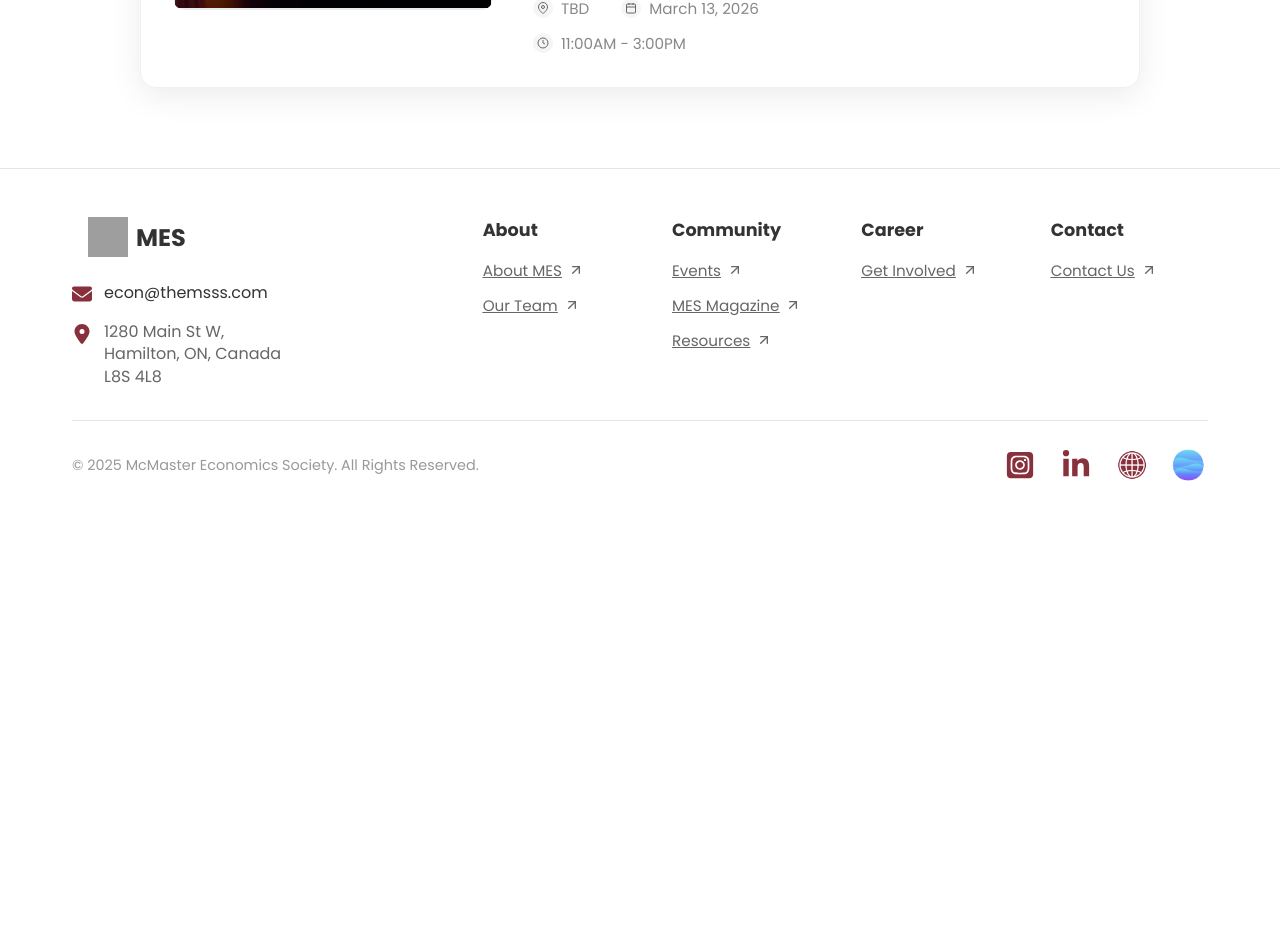
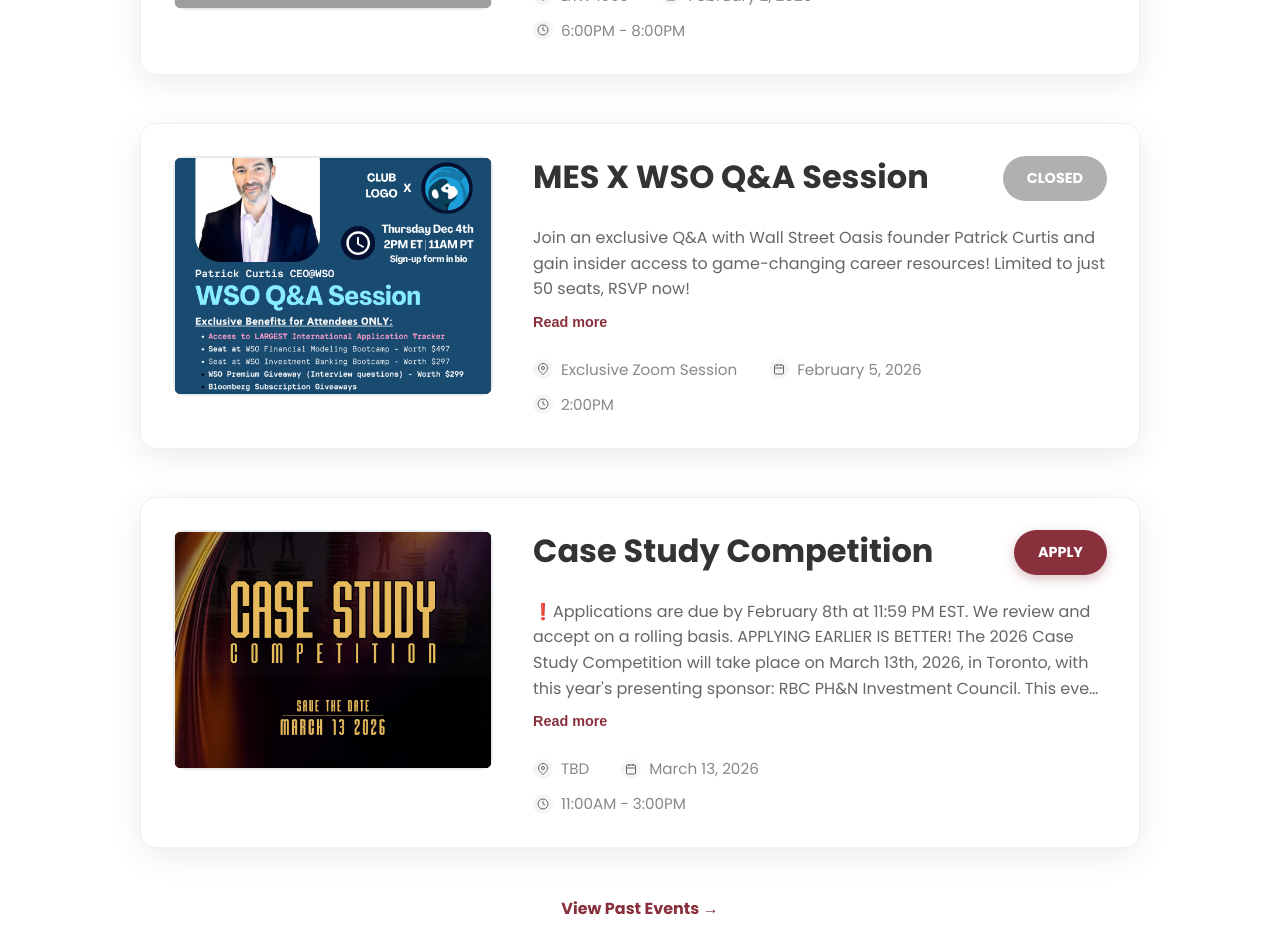
Before and after one commit to McMaster-Economics-Society/mes-website, a Next.js app: page /events in a window 1280 px wide. Shown: the part 620-1572 px from the top of the page. Before the commit the page ends 1129 px from the top, so only its background shows below. Built offline with nearby package versions, Linux system fonts and the light colour scheme; grey boxes are pictures that could not be loaded.

Commit message:
update: add the rational choice pdf v2

```diff
--- a/src/app/components/LatestEvent.module.css
+++ b/src/app/components/LatestEvent.module.css
@@ -140,6 +140,19 @@
     box-shadow: 0 6px 16px rgba(137, 48, 61, 0.4);
     background: #7a2a35;
     text-decoration: none;
+}
+
+.rsvpButtonDisabled {
+    background: #b0b0b0;
+    color: white;
+    padding: 0.75rem 1.5rem;
+    border-radius: 25px;
+    font-weight: 600;
+    font-size: 0.9rem;
+    white-space: nowrap;
+    display: inline-flex;
+    align-items: center;
+    cursor: not-allowed;
 }
 
 .eventDescription {
--- a/src/app/data/events-database.js
+++ b/src/app/data/events-database.js
@@ -1,43 +1,61 @@
-export const allEvents = [
-  // {
-  //   id: 1,
-  //   title: "The Rational Choice's Magazine Launch Party",
-  //   description:
-  //     "Please join us at the launch party for the 1st issue of The Rational Choice!!",
-  //   location: "LRW 1003",
-  //   date: "February 2, 2026",
-  //   time: "6:00PM - 8:00PM",
-  //   image: "/event-images/launch_party_event.png",
-  //   imageAlt: "Career fair with students and employers",
-  //   rsvpUrl: "https://forms.gle/9V5fZqBJ3xrPxxZ68",
-  //   rsvpType: "default", // "bounce" for Bounce Life button, "default" for standard RSVP
-  // },
-  // {
-  //   id: 2,
-  //   title: "MES X WSO Q&A Session",
-  //   description:
-  //     "Join an exclusive Q&A with Wall Street Oasis founder Patrick Curtis and gain insider access to game-changing career resources! Limited to just 50 seats, RSVP now!",
-  //   location: "Exclusive Zoom Session",
-  //   date: "February 5, 2026",
-  //   time: "2:00PM",
-  //   image: "/event-images/wso-event.png",
-  //   imageAlt: "Q&A session with Wall Street Oasis founder",
-  //   rsvpUrl:
-  //     "https://docs.google.com/forms/d/e/1FAIpQLSfT9Bqi_bzficpWx31VMl5Eegru6R8B8jryjQgH-Hc-FwAQMA/viewform",
-  //   rsvpType: "default", // "bounce" for Bounce Life button, "default" for standard RSVP
-  // },
+const allEvents = [
   {
     id: 1,
+    title: "The Rational Choice's Magazine Launch Party",
+    description:
+      "Please join us at the launch party for the 1st issue of The Rational Choice!!",
+    location: "LRW 1003",
+    date: "February 2, 2026",
+    eventDate: "2026-02-02",
+    time: "6:00PM - 8:00PM",
+    image: "/event-images/launch_party_event.png",
+    imageAlt: "Career fair with students and employers",
+    link: "https://forms.gle/9V5fZqBJ3xrPxxZ68",
+    buttonType: "rsvp",
+    closed: true,
+  },
+  {
+    id: 2,
+    title: "MES X WSO Q&A Session",
+    description:
+      "Join an exclusive Q&A with Wall Street Oasis founder Patrick Curtis and gain insider access to game-changing career resources! Limited to just 50 seats, RSVP now!",
+    location: "Exclusive Zoom Session",
+    date: "February 5, 2026",
+    eventDate: "2026-02-05",
+    time: "2:00PM",
+    image: "/event-images/wso-event.png",
+    imageAlt: "Q&A session with Wall Street Oasis founder",
+    link: "https://docs.google.com/forms/d/e/1FAIpQLSfT9Bqi_bzficpWx31VMl5Eegru6R8B8jryjQgH-Hc-FwAQMA/viewform",
+    buttonType: "rsvp",
+    closed: true,
+  },
+  {
+    id: 3,
     title: "Case Study Competition",
     description:
-      "❗Applications are due by February 8th at 11:59 PM EST. We review and accept on a rolling basis. APPLYING EARLIER IS BETTER! \n\nThe 2026 Case Study Competition will take place on March 13th, 2026, in Toronto, with this year’s presenting sponsor: RBC PH&N Investment Council. \n\nThis event is open to undergraduate students from any university or program who have an interest in economics, public policy, consulting, or data-driven problem solving. \n\n Participants will act as policy analysts, receiving the full case package on the day of the competition. Teams will work under time pressure to analyze real economic data, develop recommendations, and present their solutions to a panel of high-profile judges, including industry professionals and academic experts. The competition also features panels, networking opportunities, and direct interaction with practitioners from economics, finance, and related fields. \n\nIn preparation for the competition, MES will host a series of training workshops covering key frameworks, presentation skills, and mock cases. These workshops are optional for non-McMaster students but will be available to all accepted participants. This event provides students with hands-on experience in economic problem-solving, public policy evaluation, and professional presentation skills in a competitive, supportive environment.",
+      "❗Applications are due by February 8th at 11:59 PM EST. We review and accept on a rolling basis. APPLYING EARLIER IS BETTER! \n\nThe 2026 Case Study Competition will take place on March 13th, 2026, in Toronto, with this year's presenting sponsor: RBC PH&N Investment Council. \n\nThis event is open to undergraduate students from any university or program who have an interest in economics, public policy, consulting, or data-driven problem solving. \n\n Participants will act as policy analysts, receiving the full case package on the day of the competition. Teams will work under time pressure to analyze real economic data, develop recommendations, and present their solutions to a panel of high-profile judges, including industry professionals and academic experts. The competition also features panels, networking opportunities, and direct interaction with practitioners from economics, finance, and related fields. \n\nIn preparation for the competition, MES will host a series of training workshops covering key frameworks, presentation skills, and mock cases. These workshops are optional for non-McMaster students but will be available to all accepted participants. This event provides students with hands-on experience in economic problem-solving, public policy evaluation, and professional presentation skills in a competitive, supportive environment.",
     location: "TBD",
     date: "March 13, 2026",
+    eventDate: "2026-03-13",
     time: "11:00AM - 3:00PM",
     image: "/event-images/case-study-event.png",
     imageAlt: "Case Study Competition",
-    rsvpUrl:
-      "https://docs.google.com/forms/d/e/1FAIpQLSeW8pu3X9oiqctkzPZAhRUEe1i4JY6f-LYQ86u2REcln3-KzQ/viewform",
-    rsvpType: "default", // "bounce" for Bounce Life button, "default" for standard RSVP
+    link: "https://docs.google.com/forms/d/e/1FAIpQLSeW8pu3X9oiqctkzPZAhRUEe1i4JY6f-LYQ86u2REcln3-KzQ/viewform",
+    buttonType: "apply",
+    closed: false,
   },
 ];
+
+// Filter events at build time based on the current date
+const today = new Date();
+today.setHours(0, 0, 0, 0);
+
+export const upcomingEvents = allEvents.filter(
+  (event) => new Date(event.eventDate + "T23:59:59") >= today,
+);
+
+export const pastEvents = allEvents.filter(
+  (event) => new Date(event.eventDate + "T23:59:59") < today,
+);
+
+export { allEvents };
--- a/src/app/events/EventsPage.module.css
+++ b/src/app/events/EventsPage.module.css
@@ -166,6 +166,19 @@
     text-decoration: none;
 }
 
+.rsvpButtonDisabled {
+    background: #b0b0b0;
+    color: white;
+    padding: 0.75rem 1.5rem;
+    border-radius: 25px;
+    font-weight: 600;
+    font-size: 0.9rem;
+    white-space: nowrap;
+    display: inline-flex;
+    align-items: center;
+    cursor: not-allowed;
+}
+
 .eventDescription {
     color: #666666;
     line-height: 1.6;
@@ -263,6 +276,31 @@
     box-shadow: 0 6px 20px rgba(137, 48, 61, 0.3);
 }
 
+.noEvents {
+    text-align: center;
+    color: #888888;
+    font-size: 1.1rem;
+    padding: 2rem 0;
+}
+
+.viewPastContainer {
+    text-align: center;
+    margin-top: 3rem;
+}
+
+.viewPastLink {
+    color: #89303d;
+    font-weight: 600;
+    font-size: 1rem;
+    text-decoration: none;
+    transition: color 0.2s ease;
+}
+
+.viewPastLink:hover {
+    color: #7a2a35;
+    text-decoration: underline;
+}
+
 /* Responsive Design */
 @media (max-width: 768px) {
     .eventsSection {
--- a/src/app/events/page.js
+++ b/src/app/events/page.js
@@ -1,5 +1,6 @@
 import Image from "next/image";
-import { allEvents } from "@/app/data/events-database.js";
+import Link from "next/link";
+import { upcomingEvents } from "@/app/data/events-database.js";
 import styles from "./EventsPage.module.css";
 import Head from "next/head";
 import ExpandableDescription from "./ExpandableDescription";
@@ -24,19 +25,25 @@ const EventsPage = () => {
       <div className={styles.eventContent}>
         <div className={styles.eventHeader}>
           <h3 className={styles.eventTitle}>{event.title}</h3>
-          {/* Only show RSVP button if rsvpUrl exists */}
-          {event.rsvpUrl && (
+          {/* Only show RSVP button if link exists */}
+          {event.link && (
+            event.closed ? (
+              <span className={styles.rsvpButtonDisabled}>CLOSED</span>
+            ) : (
               <a
-              href={event.rsvpUrl}
+                href={event.link}
                 className={
-                event.rsvpType === "bounce"
+                  event.buttonType === "bounce"
                     ? styles.rsvpButton
                     : styles.rsvpButtonDefault
                 }
                 target="_blank"
                 rel="noopener noreferrer"
               >
-              {event.rsvpType === "bounce" && (
+                {event.buttonType === "bounce" && "BOUNCE RSVP"}
+                {event.buttonType === "rsvp" && "RSVP"}
+                {event.buttonType === "apply" && "APPLY"}
+                {event.buttonType === "bounce" && (
                   <Image
                     src="/bounce-white.svg"
                     alt="Bounce logo"
@@ -44,8 +51,8 @@ const EventsPage = () => {
                     height={20}
                   />
                 )}
-              {event.rsvpType === "bounce" ? "BOUNCE RSVP" : "APPLY"}
               </a>
+            )
           )}
         </div>
 
@@ -155,7 +162,7 @@ const EventsPage = () => {
       </Head>
       <section className={styles.eventsSection}>
         <div className={styles.container}>
-          <h1 className={styles.pageTitle}>All Events</h1>
+          <h1 className={styles.pageTitle}>Upcoming Events</h1>
           <p className={styles.pageDescription}>
             Discover all upcoming events organized by the McMaster Economics
             Society. From study sessions to guest speakers, we have something
@@ -163,9 +170,19 @@ const EventsPage = () => {
           </p>
 
           <div className={styles.eventsGrid}>
-            {allEvents.map((event) => (
+            {upcomingEvents.length > 0 ? (
+              upcomingEvents.map((event) => (
                 <EventCard key={event.id} event={event} />
-            ))}
+              ))
+            ) : (
+              <p className={styles.noEvents}>No upcoming events at the moment. Check back soon!</p>
+            )}
+          </div>
+
+          <div className={styles.viewPastContainer}>
+            <Link href="/events/archive" className={styles.viewPastLink}>
+              View Past Events →
+            </Link>
           </div>
         </div>
       </section>
```
Also changed, not shown: src/app/components/LatestEvent.js (+14 -8 lines), src/app/events/archive/page.js (added, +163 -0 lines), 1 other file (tests, documents, lock files or other folders). Lines whose indentation alone changed are shown as unchanged.
